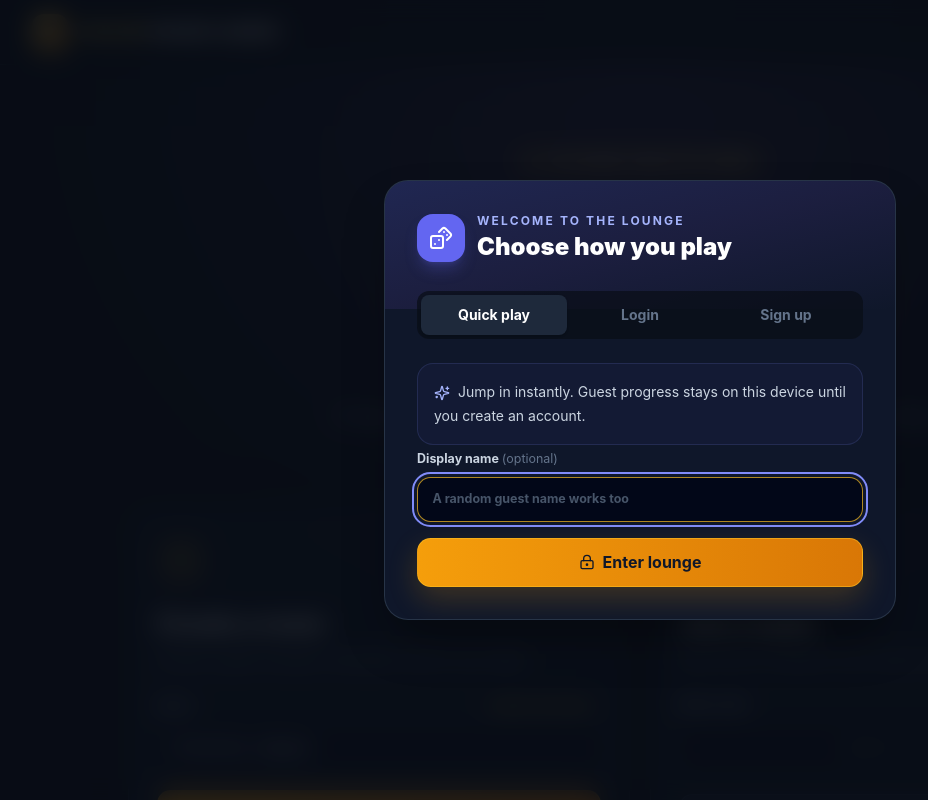
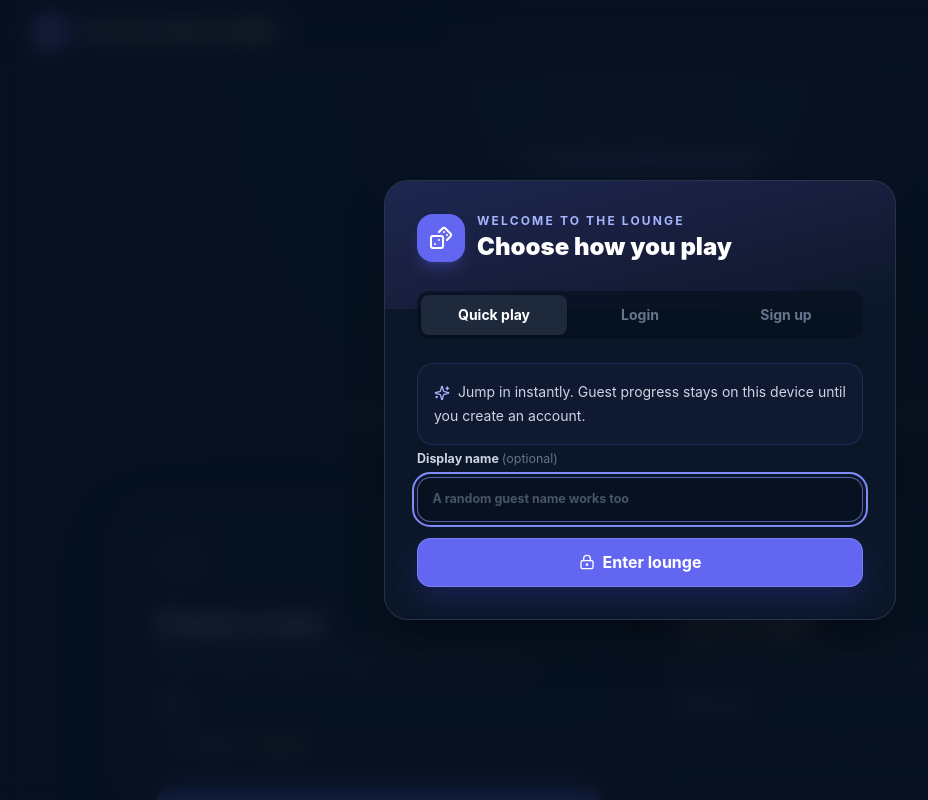
Before and after one commit to Prin-Suraset/online-boardgames, a React (Vite) app in the folder frontend/: page / in a window 1280 px wide. Shown: the top 800 px of the page, without its empty margins (0-928 px from the left). Built offline with nearby package versions, Linux system fonts and the light colour scheme.

Commit message:
roll back to fix(chat) version.

```diff
--- a/frontend/src/App.tsx
+++ b/frontend/src/App.tsx
@@ -11,11 +11,11 @@ export function App() {
     : <HubPage />;
 
   return (
-    <div className={roomMatch !== null ? "flex h-screen max-h-screen flex-col overflow-hidden bg-slate-950 supports-[height:100dvh]:h-[100dvh]" : undefined}>
+    <>
       <Navbar />
-      {roomMatch !== null ? <div className="flex min-h-0 flex-1 flex-col overflow-hidden">{page}</div> : page}
+      {page}
       <AuthModal />
-    </div>
+    </>
   );
 }
 import { AuthModal } from "./components/AuthModal";
--- a/frontend/src/components/Navbar.tsx
+++ b/frontend/src/components/Navbar.tsx
@@ -12,15 +12,13 @@ export function Navbar() {
   );
 
   return (
-    <nav className="relative z-50 shrink-0 border-b border-slate-800/80 bg-slate-950/80 shadow-2xl shadow-black/20 backdrop-blur-xl">
+    <nav className="relative z-50 border-b border-slate-800/80 bg-slate-950/75 backdrop-blur-xl">
       <div className="mx-auto flex h-16 w-full max-w-7xl items-center justify-between px-4 sm:px-6 lg:px-8">
         <a href="/" className="flex items-center gap-3 text-white">
-          <span className="grid size-9 place-items-center rounded-xl border border-amber-300/35 bg-gradient-to-br from-amber-300 to-amber-600 text-slate-950 shadow-lg shadow-amber-500/20">
-            <Dices className="size-5" strokeWidth={2.5} />
+          <span className="grid size-9 place-items-center rounded-xl bg-indigo-500 shadow-lg shadow-indigo-500/20">
+            <Dices className="size-5" />
           </span>
-          <span className="font-display text-sm font-black tracking-tight sm:text-base">
-            <span className="text-amber-300">ONLINE</span> BOARD GAMES
-          </span>
+          <span className="font-display text-sm font-black tracking-tight sm:text-base">ONLINE BOARD GAMES</span>
         </a>
 
         {isLoading ? (
@@ -33,12 +31,12 @@ export function Navbar() {
               type="button"
               onClick={() => { setMenuOpen((open) => !open); }}
               aria-expanded={isMenuOpen}
-              className="flex items-center gap-3 rounded-full border border-slate-700/70 bg-slate-900/80 p-1.5 pr-3 text-left shadow-lg shadow-black/10 transition-all hover:border-amber-400/35 hover:bg-slate-800/90"
+              className="flex items-center gap-3 rounded-xl border border-slate-800 bg-slate-900/80 p-1.5 pr-3 text-left transition hover:border-slate-700"
             >
-              <span className="grid size-9 place-items-center rounded-full border border-amber-200/25 bg-gradient-to-br from-amber-300 to-orange-600 text-xs font-black text-slate-950">{initials}</span>
+              <span className="grid size-9 place-items-center rounded-lg bg-gradient-to-br from-indigo-500 to-violet-600 text-xs font-black text-white">{initials}</span>
               <span className="hidden sm:block">
                 <span className="block max-w-36 truncate text-sm font-bold text-slate-100">{user.display_name}</span>
-                <span className={isGuest ? "mt-0.5 inline-flex rounded-full bg-amber-400/10 px-2 py-0.5 text-[9px] font-black tracking-wider text-amber-300 uppercase" : "mt-0.5 inline-flex rounded-full bg-emerald-400/10 px-2 py-0.5 text-[9px] font-black tracking-wider text-emerald-300 uppercase"}>{user.is_admin ? "Admin" : isGuest ? "Guest" : "Member"}</span>
+                <span className={isGuest ? "text-[10px] font-bold tracking-wider text-amber-400 uppercase" : "text-[10px] font-bold tracking-wider text-emerald-400 uppercase"}>{user.is_admin ? "Admin" : isGuest ? "Guest" : "Member"}</span>
               </span>
               <ChevronDown className="size-4 text-slate-500" />
             </button>
--- a/frontend/src/components/game/ChatBox.tsx
+++ b/frontend/src/components/game/ChatBox.tsx
@@ -32,8 +32,8 @@ export function ChatBox({ messages, currentPlayerId, onSend }: ChatBoxProps) {
 
   return (
     <section className="flex min-h-0 flex-1 flex-col rounded-2xl border border-white/10 bg-slate-950/50 p-4">
-      <h3 className="shrink-0 font-black text-white">💬 Room Chat</h3>
-      <div ref={messagesContainerRef} className="mt-3 min-h-0 flex-1 space-y-2 overflow-y-auto pr-1" aria-live="polite">
+      <h3 className="font-black text-white">💬 Room Chat</h3>
+      <div ref={messagesContainerRef} className="mt-3 min-h-24 flex-1 space-y-2 overflow-y-auto pr-1" aria-live="polite">
         {messages.length === 0 && (
           <p className="py-6 text-center text-xs text-slate-500">No messages yet. Say hello!</p>
         )}
@@ -59,7 +59,7 @@ export function ChatBox({ messages, currentPlayerId, onSend }: ChatBoxProps) {
           );
         })}
       </div>
-      <form onSubmit={submit} className="mt-3 flex shrink-0 gap-2">
+      <form onSubmit={submit} className="mt-3 flex gap-2">
         <input
           aria-label="Chat message"
           className="text-input min-w-0 flex-1 text-sm"
--- a/frontend/src/components/game/FlipCard.tsx
+++ b/frontend/src/components/game/FlipCard.tsx
@@ -31,7 +31,7 @@ export function FlipCard({
       aria-label={ariaLabel}
       aria-pressed={isRevealed}
       className={cn(
-        "group relative aspect-[2/3] w-full select-none rounded-xl [perspective:1000px] drop-shadow-[0_12px_18px_rgba(0,0,0,0.35)] disabled:opacity-100",
+        "group relative aspect-[2/3] w-full [perspective:1000px] disabled:opacity-100",
         className,
       )}
       disabled={disabled}
--- a/frontend/src/index.css
+++ b/frontend/src/index.css
@@ -4,7 +4,7 @@
 
 :root {
   color: #f1f5f9;
-  background: #090d16;
+  background: #020617;
   font-family: Inter, ui-sans-serif, system-ui, -apple-system, BlinkMacSystemFont, "Segoe UI", sans-serif;
   font-synthesis: none;
   text-rendering: optimizeLegibility;
@@ -16,7 +16,7 @@
 
 html {
   min-width: 320px;
-  background: #090d16;
+  background: #020617;
 }
 
 body {
@@ -24,8 +24,8 @@ body {
   min-height: 100vh;
   margin: 0;
   background:
-    radial-gradient(at 50% 0%, #1e1b4b 0%, #090d16 60%),
-    #090d16;
+    radial-gradient(circle at 50% -20%, rgba(99, 102, 241, 0.1), transparent 36rem),
+    linear-gradient(160deg, #020617 0%, #0f172a 55%, #020617 100%);
 }
 
 button,
@@ -60,25 +60,25 @@ button:disabled {
 .ambient-one {
   top: -15rem;
   left: -10rem;
-  background: #f59e0b;
+  background: #67e8e1;
 }
 
 .ambient-two {
   right: -15rem;
   bottom: -15rem;
-  background: #7c3aed;
+  background: #ff7a66;
 }
 
 .panel {
-  border: 1px solid rgba(30, 41, 59, 0.95);
+  border: 1px solid rgba(255, 255, 255, 0.1);
   border-radius: 1.5rem;
-  background: rgba(15, 23, 42, 0.8);
-  box-shadow: 0 24px 80px rgba(0, 0, 0, 0.36);
-  backdrop-filter: blur(12px);
+  background: rgba(255, 255, 255, 0.045);
+  box-shadow: 0 24px 80px rgba(0, 0, 0, 0.2);
+  backdrop-filter: blur(18px);
 }
 
 .eyebrow {
-  color: #fbbf24;
+  color: #67e8e1;
   font-size: 0.68rem;
   font-weight: 800;
   letter-spacing: 0.17em;
@@ -101,35 +101,31 @@ button:disabled {
 .primary-button {
   min-height: 2.8rem;
   padding: 0.72rem 1.1rem;
-  border: 1px solid rgba(251, 191, 36, 0.55);
-  color: #0f172a;
-  background: linear-gradient(90deg, #f59e0b, #d97706);
-  box-shadow: 0 12px 30px rgba(245, 158, 11, 0.2);
+  border: 1px solid rgba(129, 140, 248, 0.7);
+  color: white;
+  background: #6366f1;
+  box-shadow: 0 12px 30px rgba(79, 70, 229, 0.22);
 }
 
 .primary-button:not(:disabled):hover {
-  transform: translateY(-1px) scale(1.01);
-  background: linear-gradient(90deg, #fbbf24, #f59e0b);
-}
-
-.primary-button:not(:disabled):active {
-  transform: scale(0.95);
+  transform: translateY(-1px);
+  background: #4f46e5;
 }
 
 .secondary-button {
   min-height: 2.8rem;
   padding: 0.72rem 1.1rem;
-  border: 1px solid rgba(71, 85, 105, 0.6);
-  color: #e2e8f0;
-  background: rgba(30, 41, 59, 0.8);
+  border: 1px solid rgba(103, 232, 225, 0.24);
+  color: #b7f5f1;
+  background: rgba(103, 232, 225, 0.08);
 }
 
 .secondary-button:not(:disabled):hover,
 .ghost-button:hover,
 .icon-button:hover {
-  border-color: rgba(148, 163, 184, 0.55);
-  color: #f8fafc;
-  background: rgba(51, 65, 85, 0.8);
+  border-color: rgba(103, 232, 225, 0.42);
+  color: #e8fffd;
+  background: rgba(103, 232, 225, 0.12);
 }
 
 .ghost-button {
@@ -154,7 +150,7 @@ button:disabled {
   border-radius: 0.85rem;
   padding: 0.65rem 0.9rem;
   color: white;
-  background: rgba(2, 6, 23, 0.62);
+  background: rgba(7, 17, 31, 0.6);
   transition: border-color 160ms ease, background-color 160ms ease;
 }
 
@@ -163,8 +159,8 @@ button:disabled {
 }
 
 .text-input:focus {
-  border-color: rgba(251, 191, 36, 0.7);
-  background: rgba(2, 6, 23, 0.9);
+  border-color: rgba(129, 140, 248, 0.65);
+  background: rgba(7, 17, 31, 0.9);
 }
 
 .form-label {
@@ -174,16 +170,16 @@ button:disabled {
 }
 
 .lounge-card {
-  border: 1px solid rgba(30, 41, 59, 0.95);
+  border: 1px solid rgba(51, 65, 85, 0.85);
   border-radius: 1.5rem;
-  background: rgba(15, 23, 42, 0.8);
-  box-shadow: 0 24px 70px rgba(0, 0, 0, 0.3);
-  backdrop-filter: blur(12px);
-  transition: border-color 180ms ease, transform 180ms ease, box-shadow 180ms ease;
+  background: rgba(15, 23, 42, 0.82);
+  box-shadow: 0 24px 70px rgba(0, 0, 0, 0.22);
+  backdrop-filter: blur(18px);
+  transition: border-color 180ms ease, transform 180ms ease;
 }
 
 .lounge-card:hover {
-  border-color: rgba(245, 158, 11, 0.38);
+  border-color: rgba(99, 102, 241, 0.4);
 }
 
 .menu-action {
@@ -215,20 +211,14 @@ button:disabled {
   background: rgba(15, 23, 42, 0.72);
 }
 
-.game-tag-accent {
-  border-color: rgba(245, 158, 11, 0.28);
-  color: #fde68a;
-  background: rgba(120, 53, 15, 0.18);
-}
-
 @keyframes table-arrive {
   from { opacity: 0; transform: translateY(14px); }
   to { opacity: 1; transform: translateY(0); }
 }
 
 @keyframes seat-in {
-  from { opacity: 0; scale: 0.96; }
-  to { opacity: 1; scale: 1; }
+  from { opacity: 0; transform: scale(0.96) translateY(8px); }
+  to { opacity: 1; transform: scale(1) translateY(0); }
 }
 
 @keyframes active-seat {
--- a/frontend/src/pages/index.tsx
+++ b/frontend/src/pages/index.tsx
@@ -102,16 +102,15 @@ export function HubPage() {
 
   return (
     <main className="relative min-h-[calc(100vh-4rem)] overflow-hidden bg-slate-950">
-      <div className="pointer-events-none absolute inset-x-0 top-0 h-[38rem] bg-[radial-gradient(at_50%_0%,rgba(30,27,75,0.95)_0%,rgba(9,13,22,0)_68%)]" />
-      <div className="pointer-events-none absolute -top-32 left-1/2 size-[34rem] -translate-x-1/2 rounded-full bg-amber-500/5 blur-3xl" />
+      <div className="pointer-events-none absolute inset-x-0 top-0 h-[34rem] bg-[radial-gradient(circle_at_50%_0%,rgba(99,102,241,0.17),transparent_60%)]" />
       <div className="relative mx-auto w-full max-w-7xl px-4 py-14 sm:px-6 sm:py-20 lg:px-8">
         <section className="mx-auto max-w-3xl text-center">
-          <div className="mx-auto inline-flex items-center gap-2 rounded-full border border-amber-300/25 bg-amber-400/10 px-4 py-2 text-xs font-bold tracking-wider text-amber-200 uppercase shadow-lg shadow-amber-950/20">
-            <Sparkles className="size-3.5 text-amber-300" /> The grand tabletop lounge
+          <div className="mx-auto inline-flex items-center gap-2 rounded-full border border-indigo-400/20 bg-indigo-400/10 px-4 py-2 text-xs font-bold tracking-wider text-indigo-200 uppercase">
+            <Sparkles className="size-3.5" /> Your next game starts here
           </div>
           <h1 className="mt-6 font-display text-4xl leading-tight font-black tracking-[-0.035em] text-white sm:text-6xl">
             Pull up a chair.
-            <span className="block bg-gradient-to-r from-amber-200 via-amber-400 to-orange-500 bg-clip-text text-transparent">Play something timeless.</span>
+            <span className="block bg-gradient-to-r from-indigo-300 via-violet-300 to-emerald-300 bg-clip-text text-transparent">Play something timeless.</span>
           </h1>
           <p className="mx-auto mt-5 max-w-2xl text-base leading-7 text-slate-400 sm:text-lg">
             Private rooms, instant invites, and real-time play. Start a table or enter a friend's code—no setup maze required.
@@ -119,22 +118,19 @@ export function HubPage() {
         </section>
 
         <section className="mx-auto mt-12 grid max-w-5xl gap-5 lg:grid-cols-2">
-          <article className="lounge-card overflow-hidden bg-gradient-to-br from-amber-500/15 via-slate-900/90 to-slate-950 p-6 sm:p-7">
+          <article className="lounge-card p-6 sm:p-7">
             <div className="flex items-start justify-between gap-5">
-              <div className="grid size-12 place-items-center rounded-2xl border border-amber-300/25 bg-amber-400/15 text-amber-300 shadow-lg shadow-amber-950/30">
+              <div className="grid size-12 place-items-center rounded-2xl bg-indigo-500/15 text-indigo-300">
                 <Plus className="size-6" />
               </div>
-              <span className="rounded-full border border-amber-300/20 bg-amber-300/10 px-3 py-1 text-[10px] font-bold tracking-wider text-amber-200 uppercase">Private by default</span>
+              <span className="rounded-full bg-emerald-400/10 px-3 py-1 text-[10px] font-bold tracking-wider text-emerald-300 uppercase">Private by default</span>
             </div>
             <h2 className="mt-6 text-2xl font-black text-white">Create a room</h2>
             <p className="mt-2 text-sm leading-6 text-slate-400">Choose a game and get a shareable code for your table.</p>
             <label className="form-label mt-6 block">
-              <span className="flex items-center justify-between">
-                Game
-                <span className="rounded-full bg-slate-950/50 px-2 py-1 text-[9px] font-black tracking-wider text-amber-300 uppercase">Choose your table</span>
-              </span>
+              Game
               <select
-                className="text-input mt-2 w-full appearance-none border-amber-200/20 bg-slate-950/65"
+                className="text-input mt-2 w-full appearance-none"
                 value={selectedGame}
                 onChange={(event) => { setSelectedGame(event.target.value as GameType); }}
               >
@@ -144,16 +140,16 @@ export function HubPage() {
             </label>
             <button type="button" onClick={() => { void createRoom(); }} disabled={busyAction !== null} className="primary-button mt-5 w-full py-3">
               {busyAction === "create" ? <LoaderCircle className="size-4 animate-spin" /> : <Gamepad2 className="size-4" />}
-              Create room
+              Create game room
             </button>
           </article>
 
-          <article className="lounge-card overflow-hidden bg-gradient-to-br from-slate-800/70 via-slate-900/90 to-indigo-950/35 p-6 sm:p-7">
+          <article className="lounge-card p-6 sm:p-7">
             <div className="flex items-start justify-between gap-5">
-              <div className="grid size-12 place-items-center rounded-2xl border border-slate-600/60 bg-slate-800 text-slate-200 shadow-lg shadow-black/20">
+              <div className="grid size-12 place-items-center rounded-2xl bg-emerald-500/15 text-emerald-300">
                 <LockKeyhole className="size-6" />
               </div>
-              <span className="rounded-full border border-slate-700/70 bg-slate-950/50 px-3 py-1 text-[10px] font-bold tracking-wider text-slate-300 uppercase">Invite only</span>
+              <span className="rounded-full bg-slate-800 px-3 py-1 text-[10px] font-bold tracking-wider text-slate-400 uppercase">Invite only</span>
             </div>
             <h2 className="mt-6 text-2xl font-black text-white">Join a table</h2>
             <p className="mt-2 text-sm leading-6 text-slate-400">Enter the six-character room code from your invite.</p>
@@ -174,7 +170,7 @@ export function HubPage() {
             </label>
             <button type="button" onClick={() => { void joinRoom(); }} disabled={busyAction !== null} className="secondary-button mt-5 w-full py-3">
               {busyAction === "join" ? <LoaderCircle className="size-4 animate-spin" /> : <ArrowRight className="size-4" />}
-              Enter game
+              Join game
             </button>
           </article>
         </section>
@@ -182,41 +178,41 @@ export function HubPage() {
         <section className="mt-20">
           <div className="flex flex-col justify-between gap-3 sm:flex-row sm:items-end">
             <div>
-              <p className="text-xs font-bold tracking-[0.18em] text-amber-300 uppercase">Game catalog</p>
+              <p className="text-xs font-bold tracking-[0.18em] text-indigo-300 uppercase">Game catalog</p>
               <h2 className="mt-2 text-3xl font-black text-white">Pick your table</h2>
             </div>
             <p className="text-sm text-slate-500">More classics and custom games are on the way.</p>
           </div>
 
           <div className="mt-7 grid grid-cols-1 gap-6 sm:grid-cols-2 lg:grid-cols-3">
-            <article className="group overflow-hidden rounded-3xl border border-amber-300/20 bg-gradient-to-b from-amber-500/10 via-slate-900/90 to-slate-950 p-6 transition-all duration-300 hover:-translate-y-1.5 hover:border-amber-300/50 hover:shadow-2xl hover:shadow-amber-500/10">
+            <article className="group overflow-hidden rounded-3xl border border-indigo-400/25 bg-gradient-to-b from-indigo-500/10 to-slate-900 p-6 transition duration-300 hover:-translate-y-1 hover:border-indigo-400/50 hover:shadow-2xl hover:shadow-indigo-950/40">
               <div className="flex items-center justify-between">
-                <div className="grid size-14 place-items-center rounded-2xl bg-gradient-to-br from-amber-300 to-orange-600 text-slate-950 shadow-lg shadow-amber-500/20"><Grid3X3 className="size-7" /></div>
+                <div className="grid size-14 place-items-center rounded-2xl bg-indigo-500 text-white shadow-lg shadow-indigo-500/20"><Grid3X3 className="size-7" /></div>
                 <span className="rounded-full bg-emerald-400/10 px-3 py-1 text-[10px] font-bold text-emerald-300 uppercase">Available</span>
               </div>
               <h3 className="mt-7 text-2xl font-black text-white">Tic-Tac-Toe</h3>
               <p className="mt-2 text-sm leading-6 text-slate-400">The essential three-in-a-row duel. Simple rules, sharp decisions.</p>
               <div className="mt-5 flex flex-wrap gap-2 text-[10px] font-bold tracking-wide text-slate-400 uppercase">
-                <span className="game-tag game-tag-accent"><Users className="size-3" /> 2 players</span>
-                <span className="game-tag"><Clock3 className="size-3" /> ~5m</span>
-                <span className="game-tag"><Swords className="size-3" /> Classic</span>
+                <span className="game-tag"><Users className="size-3" /> 2 players</span>
+                <span className="game-tag"><Clock3 className="size-3" /> Quick</span>
+                <span className="game-tag"><Swords className="size-3" /> Turn-based</span>
               </div>
-              <button type="button" onClick={() => { void createRoom("tictactoe"); }} className="primary-button mt-6 w-full">Play now</button>
+              <button type="button" onClick={() => { void createRoom("tictactoe"); }} className="primary-button mt-6 w-full">Quick play</button>
             </article>
 
-            <article className="group overflow-hidden rounded-3xl border border-emerald-400/25 bg-gradient-to-b from-emerald-500/10 via-slate-900/90 to-slate-950 p-6 transition-all duration-300 hover:-translate-y-1.5 hover:border-amber-300/50 hover:shadow-2xl hover:shadow-amber-500/10">
+            <article className="group overflow-hidden rounded-3xl border border-emerald-400/25 bg-gradient-to-b from-emerald-500/10 to-slate-900 p-6 transition duration-300 hover:-translate-y-1 hover:border-emerald-400/50">
               <div className="flex items-center justify-between">
-                <div className="grid size-14 place-items-center rounded-2xl bg-gradient-to-br from-emerald-300 to-emerald-700 text-slate-950 shadow-lg shadow-emerald-500/20"><Hash className="size-7" /></div>
+                <div className="grid size-14 place-items-center rounded-2xl bg-emerald-500 text-white shadow-lg shadow-emerald-500/20"><Hash className="size-7" /></div>
                 <span className="rounded-full bg-emerald-400/10 px-3 py-1 text-[10px] font-bold text-emerald-300 uppercase">Available</span>
               </div>
               <h3 className="mt-7 text-2xl font-black text-white">What number I have?</h3>
               <p className="mt-2 text-sm leading-6 text-slate-400">Read the table, manage powerful skills, and expose every rival card.</p>
               <div className="mt-5 flex flex-wrap gap-2 text-[10px] font-bold tracking-wide text-slate-400 uppercase">
-                <span className="game-tag game-tag-accent"><Users className="size-3" /> 4–8 players</span>
+                <span className="game-tag"><Users className="size-3" /> 3–8 players</span>
                 <span className="game-tag"><Swords className="size-3" /> Deduction</span>
-                <span className="game-tag"><Clock3 className="size-3" /> ~15m</span>
+                <span className="game-tag"><Clock3 className="size-3" /> Strategy</span>
               </div>
-              <button type="button" onClick={() => { void createRoom("what_number"); }} className="primary-button mt-6 w-full">Play now</button>
+              <button type="button" onClick={() => { void createRoom("what_number"); }} className="primary-button mt-6 w-full">Create table</button>
             </article>
 
             <article className="rounded-3xl border border-slate-800 bg-slate-900/60 p-6 opacity-70">
--- a/frontend/tailwind.config.js
+++ b/frontend/tailwind.config.js
@@ -4,8 +4,8 @@ export default {
   theme: {
     extend: {
       colors: {
-        "slate-950": "#090d16",
-        "slate-900": "#0f172a",
+        "slate-950": "#07111f",
+        "slate-900": "#0b1728",
         coral: "#ff7a66",
         cyan: "#67e8e1",
         mint: "#7ce6a3",
```
Also changed, not shown: frontend/src/components/game/ChatDrawer.tsx (+4 -4 lines), frontend/src/components/game/WhatNumberBoard.tsx (+33 -29 lines), frontend/src/pages/room.tsx (+6 -9 lines), 1 other file (tests, documents, lock files or other folders).
